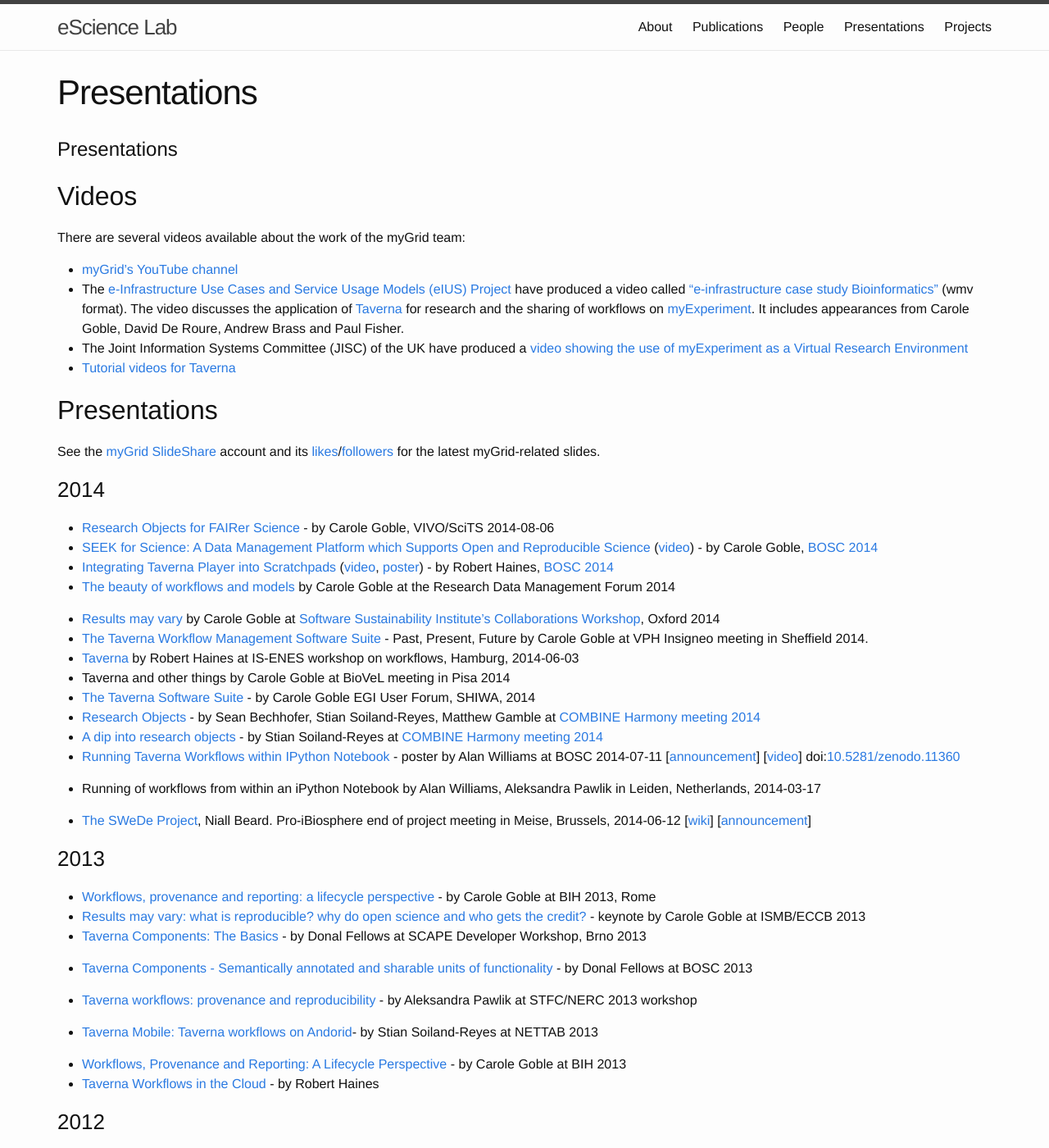
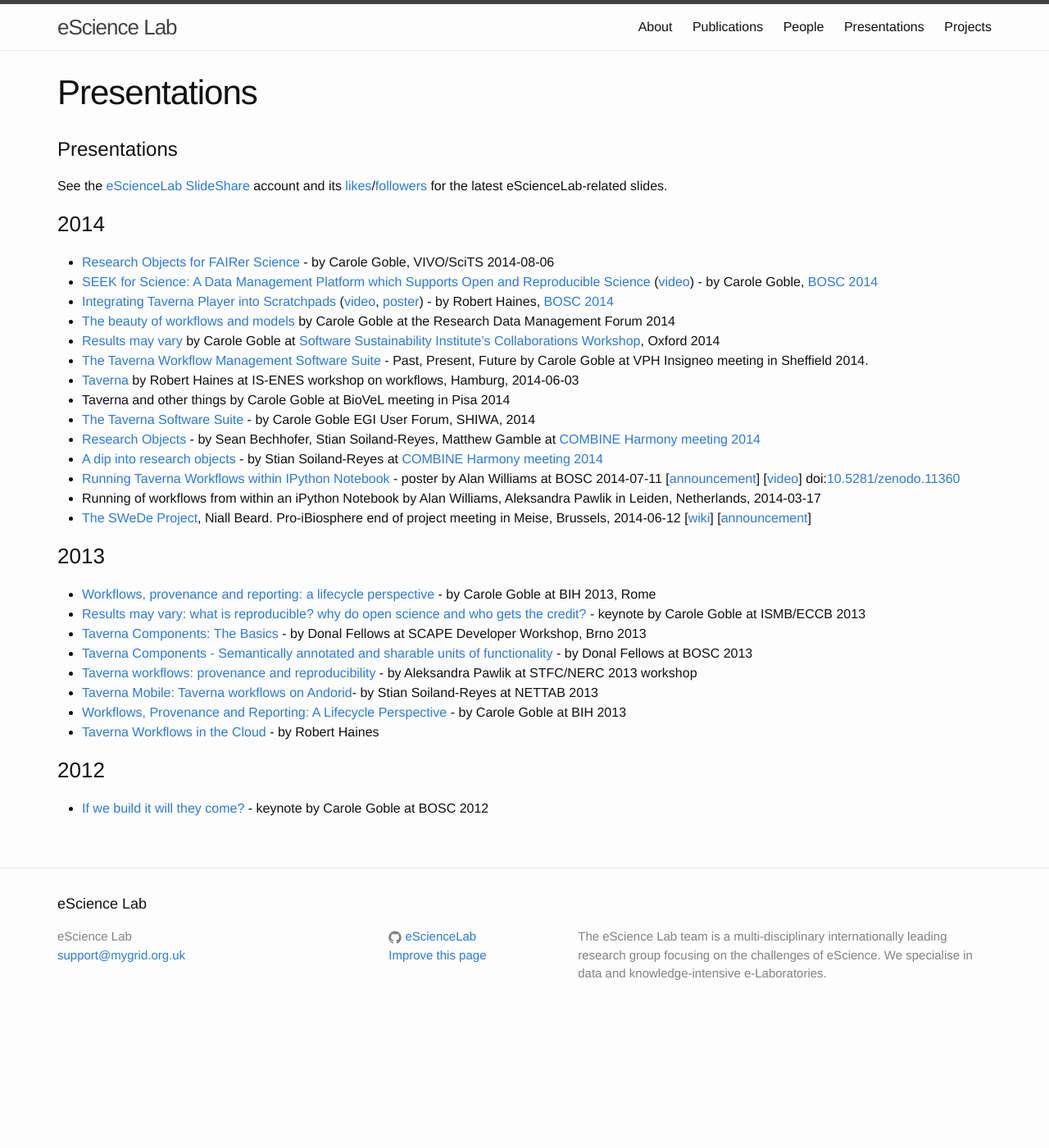
Before and after one commit to eScienceLab/eScienceLab.github.io, a Jekyll site: the page built from publications/presentations.md, in a window 1280 px wide and 1400 px high. Shown: the whole window at 82% size. Built offline with Jekyll 4.4.1, drawn with Linux system fonts in a browser that asks for light colours; some of the changed text lies outside the part shown.

Commit message:
myGrid -> eScienceLab, Formatting, Removed external presentations

```diff
--- a/publications/presentations.md
+++ b/publications/presentations.md
@@ -5,18 +5,7 @@
 
 # Presentations
 
-## Videos
-
-There are several videos available about the work of the myGrid team:
-
-*   [myGrid’s YouTube channel](http://www.youtube.com/user/mygridorguk)
-*   The [e-Infrastructure Use Cases and Service Usage Models (eIUS) Project](http://www.eius.ac.uk/) have produced a video called [“e-infrastructure case study Bioinformatics”](http://www.mygrid.org.uk/files/videos/mygrid/Manchester_Uni.03.wmv) (wmv format). The video discusses the application of [Taverna](http://www.taverna.org.uk) for research and the sharing of workflows on [myExperiment](http://prototype.mygrid.org.uk/tools/myexperiment/). It includes appearances from Carole Goble, David De Roure, Andrew Brass and Paul Fisher.
-*   The Joint Information Systems Committee (JISC) of the UK have produced a [video showing the use of myExperiment as a Virtual Research Environment](http://www.youtube.com/watch?v=x83pzMMw7lk)
-*   [Tutorial videos for Taverna](http://www.taverna.org.uk/documentation/taverna-2-x/videos/)
-
-## Presentations
-
-See the [myGrid SlideShare](http://www.slideshare.net/mygrid/) account and its [likes](http://www.slideshare.net/mygrid/favorites)/[followers](http://www.slideshare.net/mygrid/following) for the latest myGrid-related slides.
+See the [eScienceLab SlideShare](http://www.slideshare.net/mygrid/) account and its [likes](http://www.slideshare.net/mygrid/favorites)/[followers](http://www.slideshare.net/mygrid/following) for the latest eScienceLab-related slides.
 
 ### 2014
 
@@ -24,7 +13,6 @@
 *   [SEEK for Science: A Data Management Platform which Supports Open and Reproducible Science](http://www.slideshare.net/carolegoble/bosc-seek2014goble) ([video](http://video.open-bio.org/video/29/seek-for-science-a-data-management-platform-whic)) - by Carole Goble, [BOSC 2014](http://www.open-bio.org/wiki/BOSC_2014_Schedule)
 *   [Integrating Taverna Player into Scratchpads](http://www.slideshare.net/roberthaines/tp-scratchtalk-36957762) ([video](http://www.youtube.com/watch?v=iL-rMaFtYdM), [poster](https://zenodo.org/record/10871)) - by Robert Haines, [BOSC 2014](http://www.open-bio.org/wiki/BOSC_2014_Schedule)
 *   [The beauty of workflows and models](http://www.slideshare.net/mygrid/the-beauty-of-workflows-and-models) by Carole Goble at the Research Data Management Forum 2014
-
 *   [Results may vary](http://www.slideshare.net/carolegoble/results-may-vary-collaborations-workshop-oxford-2014) by Carole Goble at [Software Sustainability Institute's Collaborations Workshop](http://software.ac.uk/collaborations-workshop-2014-cw14-software-your-reproducible-research), Oxford 2014
 *   [The Taverna Workflow Management Software Suite](http://www.slideshare.net/mygrid/the-taverna-workflow-management-software-suite-past-present-future) - Past, Present, Future by Carole Goble at VPH Insigneo meeting in Sheffield 2014.
 *   [Taverna](http://www.slideshare.net/mygrid/20140603taverna) by Robert Haines at IS-ENES workshop on workflows, Hamburg, 2014-06-03
@@ -33,31 +21,20 @@
 *   [Research Objects](http://www.slideshare.net/seanb/research-objects-harmony-2014) - by Sean Bechhofer, Stian Soiland-Reyes, Matthew Gamble at [COMBINE Harmony meeting 2014](http://co.mbine.org/events/HARMONY_2014)
 *   [A dip into research objects](http://www.slideshare.net/soilandreyes/diving-into-research-objects) - by Stian Soiland-Reyes at [COMBINE Harmony meeting 2014](http://co.mbine.org/events/HARMONY_2014)
 *   [Running Taverna Workflows within IPython Notebook](https://zenodo.org/record/11360) - poster by Alan Williams at BOSC 2014-07-11 [[announcement](http://www.taverna.org.uk/2014/05/20/calling-taverna-workflows-from-ipython-notebook/)] [[video](https://www.youtube.com/watch?v=QVQwSOX5S08)] doi:[10.5281/zenodo.11360](http://dx.doi.org/10.5281/zenodo.11360)
-
 *   Running of workflows from within an iPython Notebook by Alan Williams, Aleksandra Pawlik in Leiden, Netherlands, 2014-03-17
-
-*   [The SWeDe Project](http://www.slideshare.net/mygrid/swede-scientific-webservice-description), Niall Beard. Pro-iBiosphere end of project meeting in Meise, Brussels, 2014-06-12 [[wiki](http://wiki.pro-ibiosphere.eu/wiki/The_SWeDe_Project)] <span class="confluence-link">[[announcement](http://www.pro-ibiosphere.eu/news/4655_swede%20%28scientific%20web-service%20description%29%20-%20an%20xml%20schema%20definition%20for%20describing%20web%20services%20in%20the%20scientific%20domain%20/)]</span>
+*   [The SWeDe Project](http://www.slideshare.net/mygrid/swede-scientific-webservice-description), Niall Beard. Pro-iBiosphere end of project meeting in Meise, Brussels, 2014-06-12 [[wiki](http://wiki.pro-ibiosphere.eu/wiki/The_SWeDe_Project)] [[announcement](http://www.pro-ibiosphere.eu/news/4655_swede%20%28scientific%20web-service%20description%29%20-%20an%20xml%20schema%20definition%20for%20describing%20web%20services%20in%20the%20scientific%20domain%20/)]
 
 ### 2013
 
 *   [Workflows, provenance and reporting: a lifecycle perspective](http://www.slideshare.net/carolegoble/workflows-provenance-and-reporting-a-lifecycle-perspective-at-bih-2013-rome) - by Carole Goble at BIH 2013, Rome
 *   [Results may vary: what is reproducible? why do open science and who gets the credit?](http://www.slideshare.net/carolegoble/ismb2013-keynotecleangoble?qid=a4b6e5ac-3f33-4b05-9ac0-b48ea7715328&v=default&b=&from_search=1) - keynote by Carole Goble at ISMB/ECCB 2013
 *   [Taverna Components: The Basics](http://www.slideshare.net/DonalFellows/scape-components-bootcamp) - by Donal Fellows at SCAPE Developer Workshop, Brno 2013
-
 *   [Taverna Components - Semantically annotated and sharable units of functionality](http://www.slideshare.net/SCAPEproject/t-27480886) - by Donal Fellows at BOSC 2013
-
 *   [Taverna workflows: provenance and reproducibility](http://www.slideshare.net/anpawlik/stfc-workshopworkflows2013?qid=e3d8b3b5-5bfd-4f77-b36c-7a154b0e5f62&v=qf1&b=&from_search=12) - by Aleksandra Pawlik at STFC/NERC 2013 workshop[<span class="pptThumb thumb"> </span>](http://www.slideshare.net/soilandreyes/2013-1018taverna-mobile-nettab-2013?qid=e3d8b3b5-5bfd-4f77-b36c-7a154b0e5f62&v=default&b=&from_search=13 "2013-10-18 Taverna Mobile NETTAB 2013")
-
 *   [Taverna Mobile: Taverna workflows on Andorid](http://www.slideshare.net/soilandreyes/2013-1018taverna-mobile-nettab-2013?qid=e3d8b3b5-5bfd-4f77-b36c-7a154b0e5f62&v=default&b=&from_search=13)- by Stian Soiland-Reyes at NETTAB 2013
-
 *   [Workflows, Provenance and Reporting: A Lifecycle Perspective](https://www.dropbox.com/home/Taverna%20slides%20and%20videos?select=BIH2013-GOBLE.ppt) - by Carole Goble at BIH 2013
 *   [Taverna Workflows in the Cloud](http://www.slideshare.net/mygrid/taverna-workflows-in-the-cloud) - by Robert Haines
 
 ### 2012
 
 *   [If we build it will they come?](http://www.slideshare.net/carolegoble/bosc2012-goble) - keynote by Carole Goble at BOSC 2012
-*   [Large scale preservation workflows with Taverna](http://www.slideshare.net/SCAPEproject/large-scale-preservation-workflows-with-taverna-scape-training-event-guimares-2012?qid=e3d8b3b5-5bfd-4f77-b36c-7a154b0e5f62&v=default&b=&from_search=18) – by Sven Schlarb at SCAPE Training event, Guimarães 2012
-
-### Archive: 2011 to 2001
-
-For slides from 2001 to 2001, see the [archived slides](/wiki/display/about/2001-2011+presentations+archive).
```
